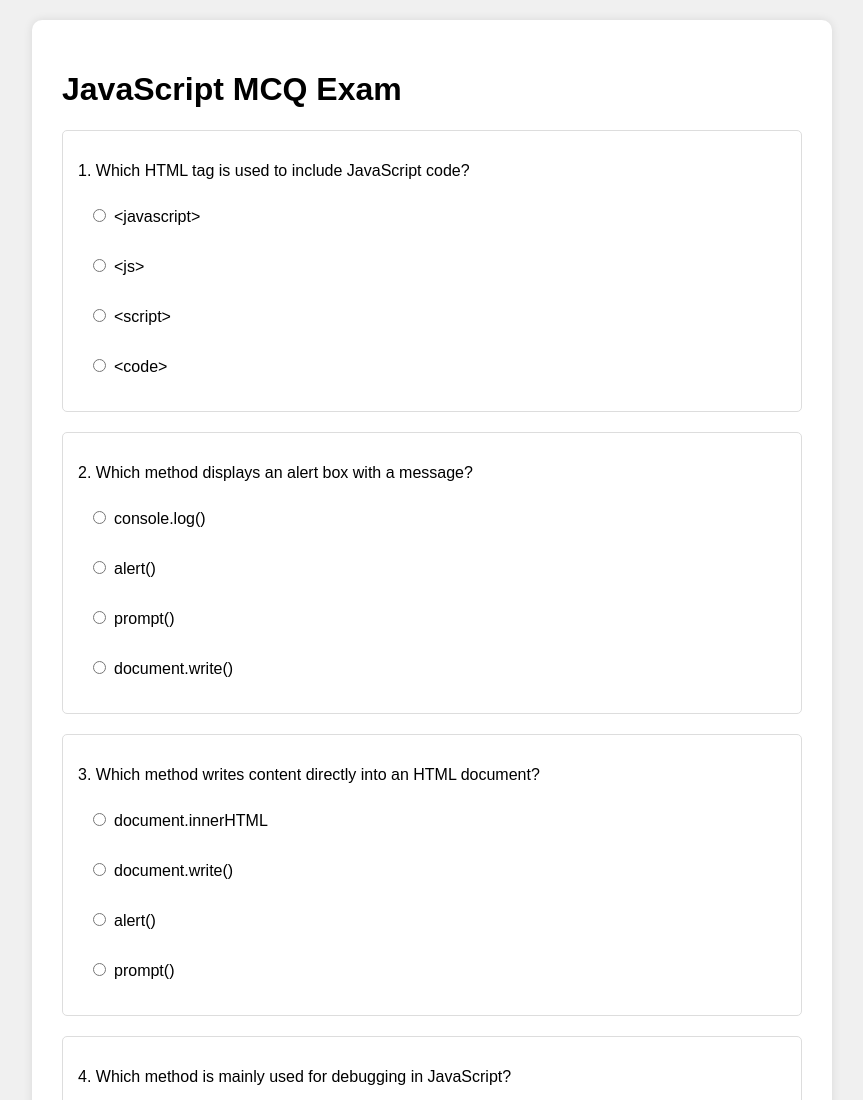
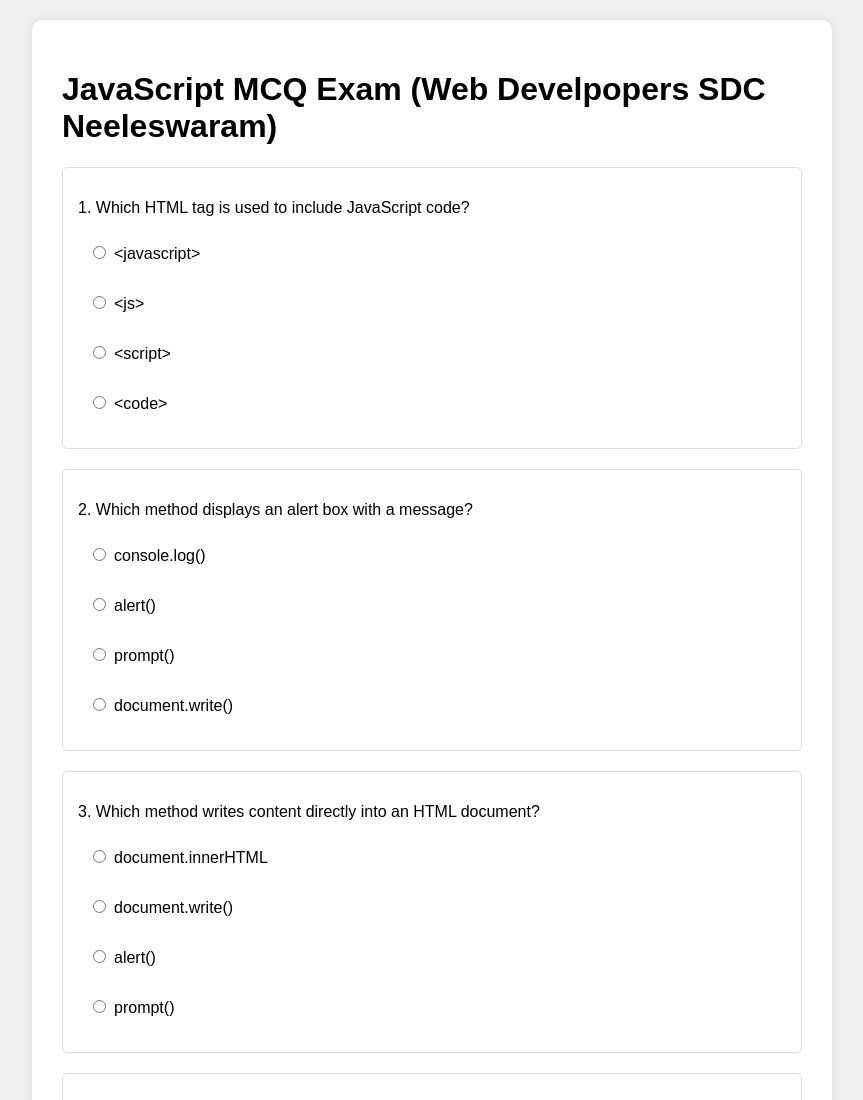
Before and after one commit to shuhaib25/JS-Mcq-Webdeveloper-Neeleswaram, a plain HTML site: page index.html in a window 1280 px wide. Shown: the top 1100 px of the page, without its empty margins (208-1071 px from the left). Drawn offline with Linux system fonts and the light colour scheme.

Commit message:
Update index.html

```diff
--- a/index.html
+++ b/index.html
@@ -3,7 +3,7 @@
 <head>
     <meta charset="UTF-8">
     <meta name="viewport" content="width=device-width, initial-scale=1.0">
-    <title>JavaScript MCQ Exam</title>
+    <title>Web Develpopers SDC Neeleswaram</title>
     <style>
         body {
             font-family: Arial, sans-serif;
@@ -76,7 +76,7 @@
 </head>
 <body>
 <div class="exam-container">
-    <h1>JavaScript MCQ Exam</h1>
+    <h1>JavaScript MCQ Exam (Web Develpopers SDC Neeleswaram)</h1>
     <div id="quiz"></div>
     <button id="submitBtn" onclick="submitExam()">Submit Exam</button>
 
```
